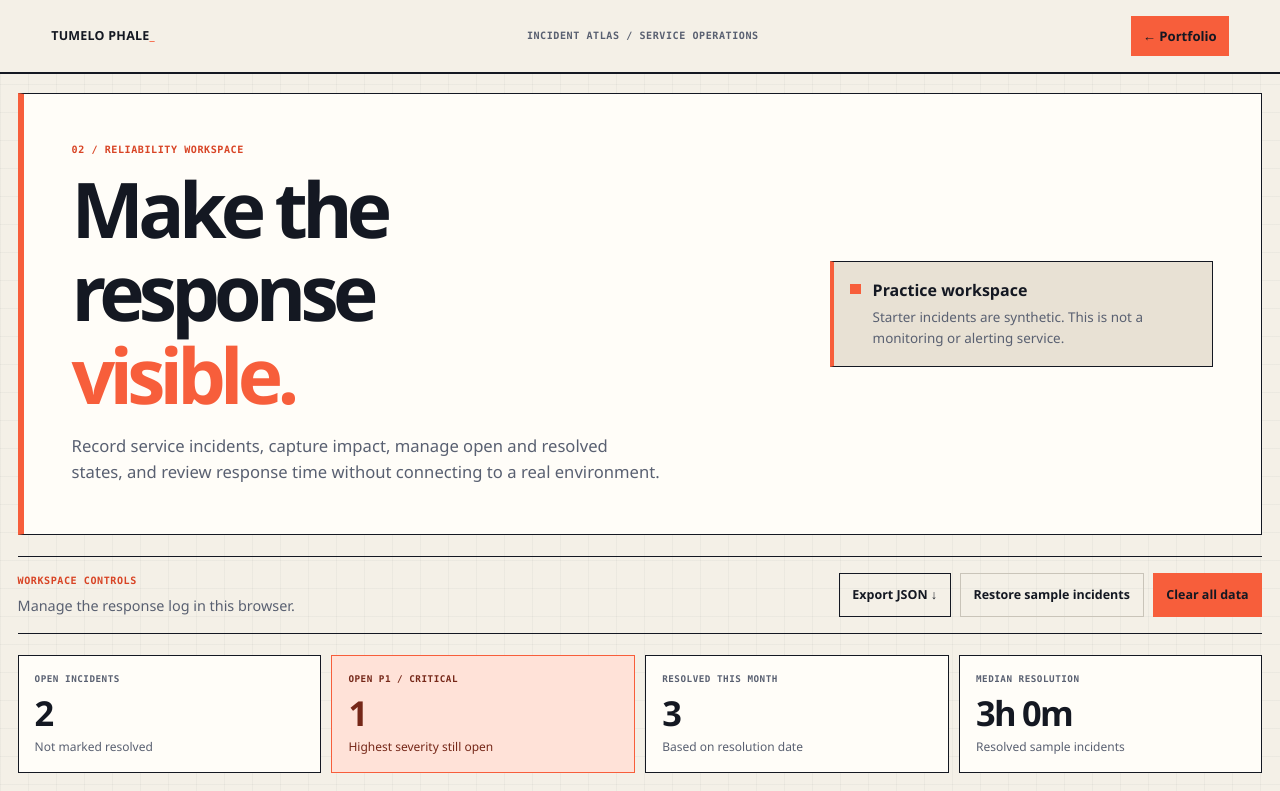
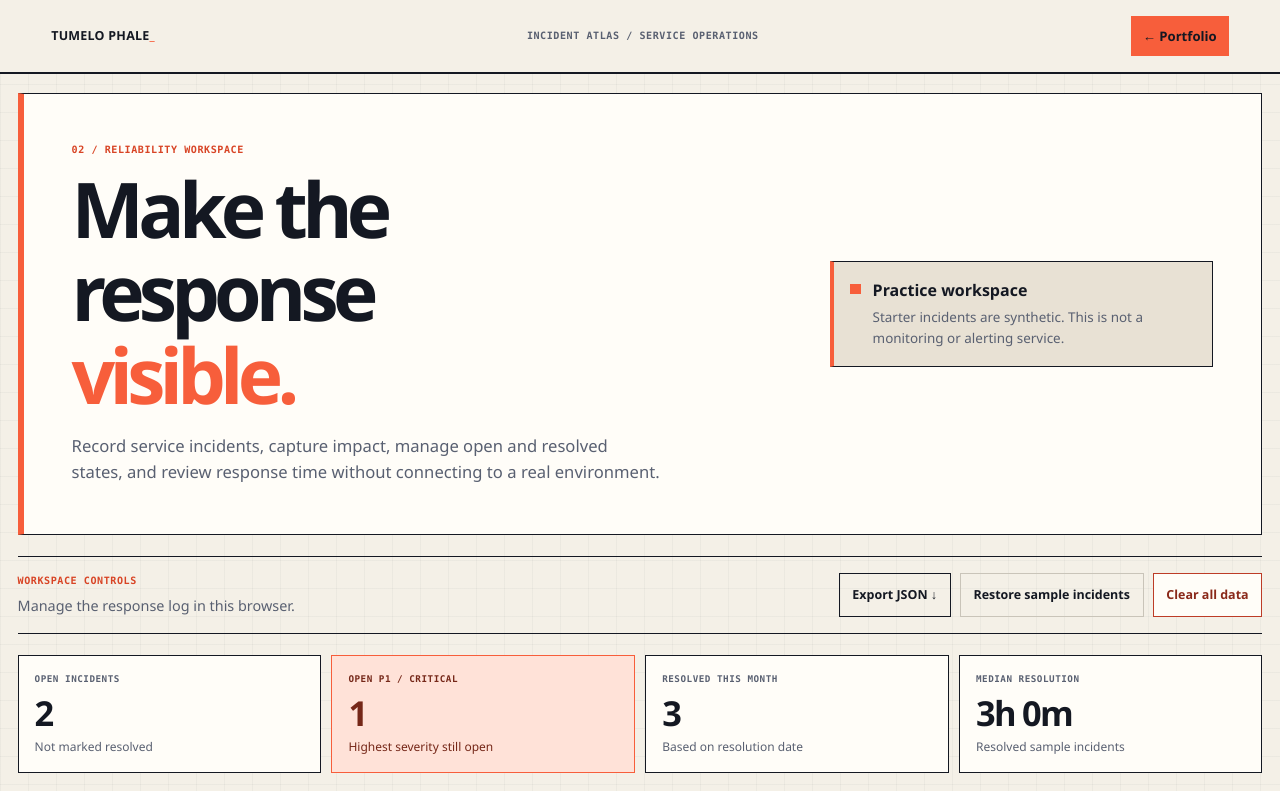
Before and after one commit to tumelodev-arch/IncidentAtlas, a website: page index.html in a window 1280 px wide. Shown: the top 791 px of the page. Drawn offline with Linux system fonts and the light colour scheme.

Commit message:
Improve destructive action contrast and hierarchy

```diff
--- a/styles.css
+++ b/styles.css
@@ -201,3 +201,13 @@
 @media (prefers-reduced-motion: reduce) {
   *, *::before, *::after { transition-duration: .01ms !important; animation-duration: .01ms !important; animation-iteration-count: 1 !important; scroll-behavior: auto !important; }
 }
+.button-danger {
+  border-color: #bd3c27;
+  background: #fffdf8;
+  color: #8a291a;
+}
+.button-danger:hover {
+  border-color: #bd3c27;
+  background: #ffe2d8;
+  color: #752718;
+}
```
